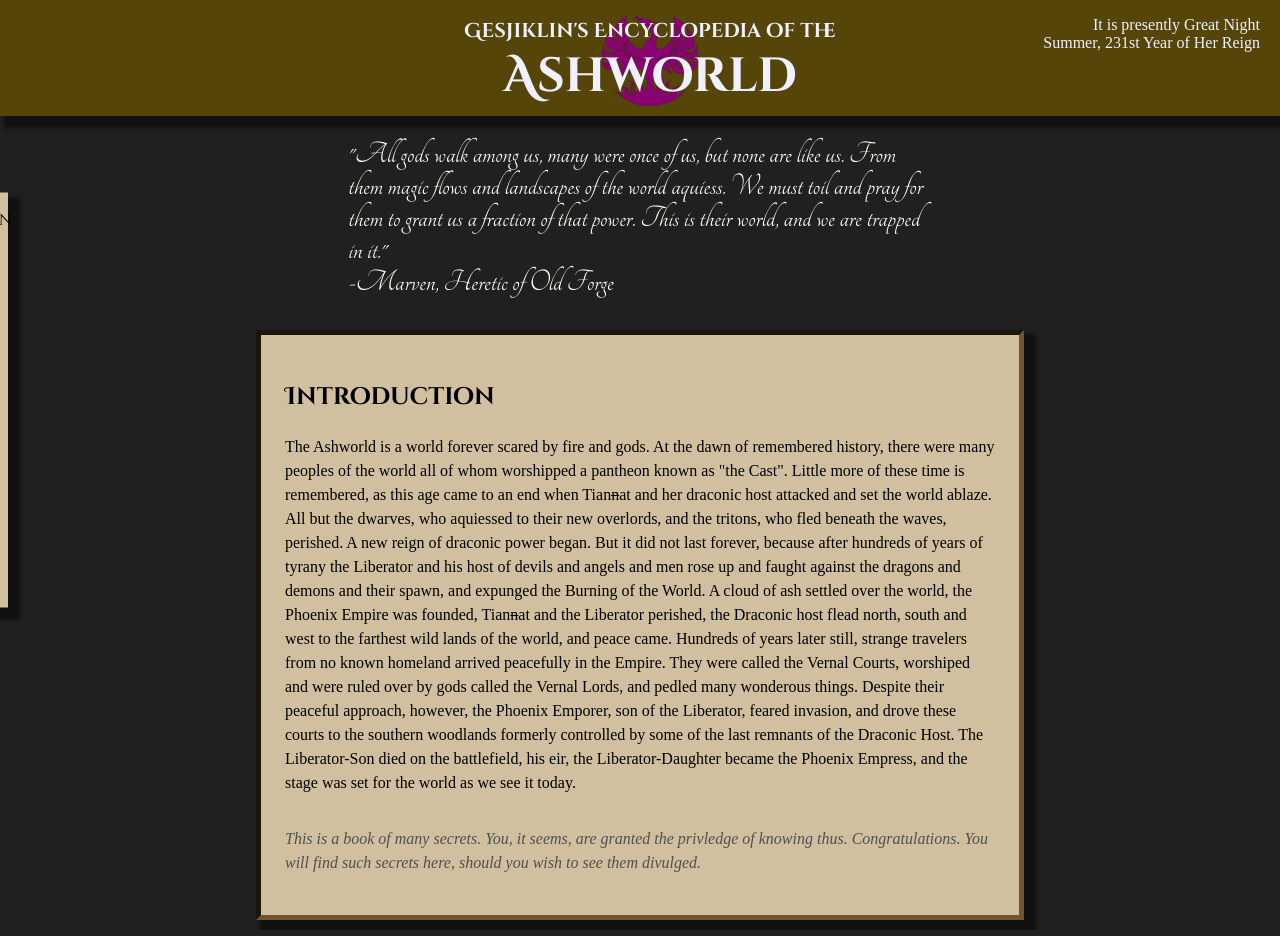
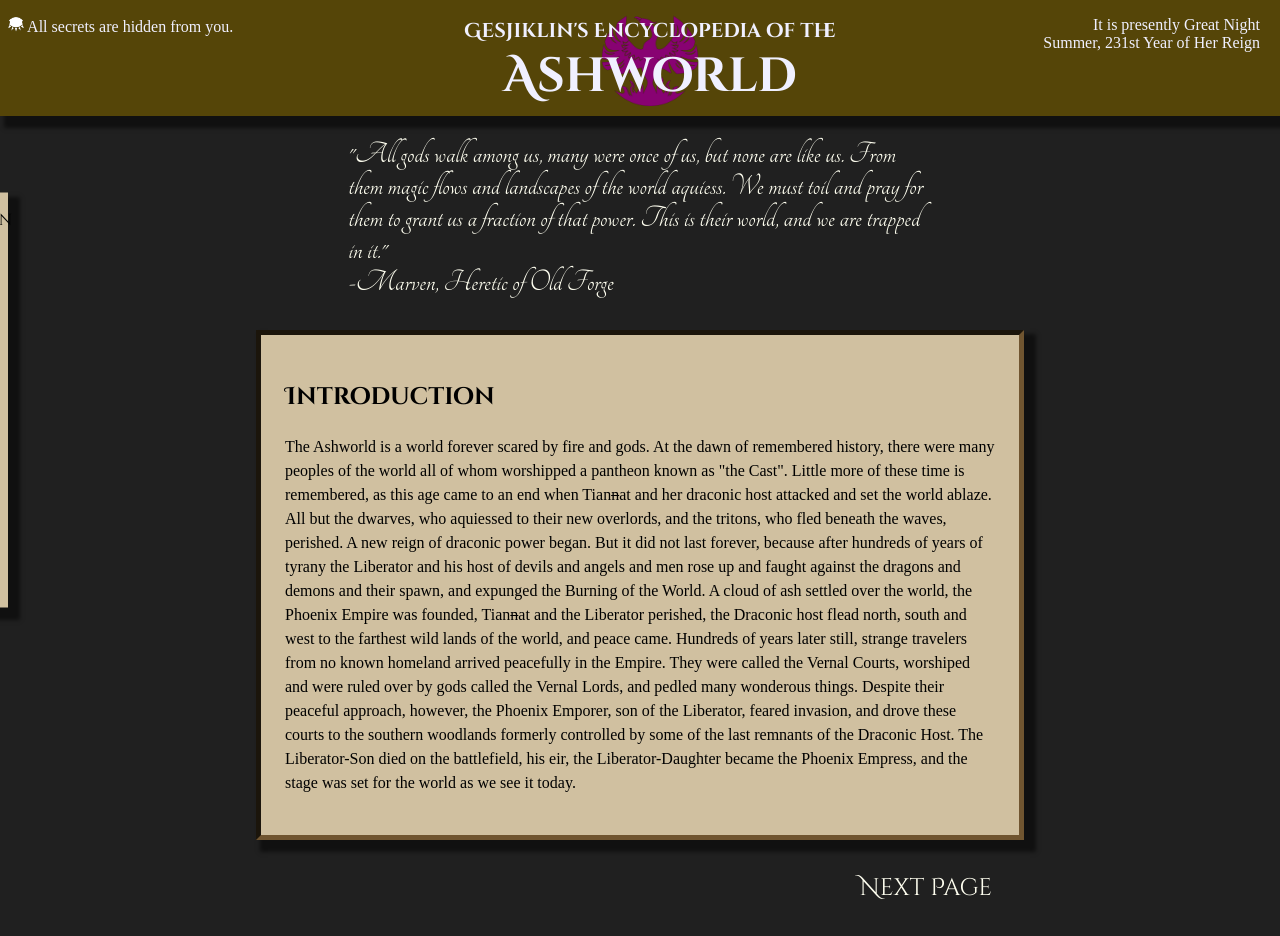
Before and after one commit to sowrd299/BurnedBook, a Django app: page / in a window 1280 px wide. Run offline with Django 3.2, Linux system fonts and the light colour scheme; data comes from the database, SQL or seed files in the repository.

Commit message:
improves secrets

```diff
--- a/ashworld/wiki/admin.py
+++ b/ashworld/wiki/admin.py
@@ -4,3 +4,4 @@
 
 # Register your models here.
 admin.site.register(InfoPage)
+admin.site.register(InfoSecret)
--- a/ashworld/wiki/models.py
+++ b/ashworld/wiki/models.py
@@ -17,5 +17,20 @@
 
     quote = models.TextField(blank = True)
     text = models.TextField(blank = True)
-    secret_text = models.TextField(blank = True)
     next_page = models.ForeignKey(to='self', on_delete=models.SET_NULL, null=True, blank=True)
+
+    def __str__(self):
+        return self.short_title
+
+
+
+class InfoSecret(models.Model):
+    '''
+    A class representing a secret piece of information on a given page
+    '''
+
+    page = models.ForeignKey(to=InfoPage, on_delete=models.SET_DEFAULT, default=InfoPage.objects.get(pk = 'Introduction').pk)
+    text = models.TextField()
+
+    def __str__(self):
+        return self.page.title() + " (" + (self.text[:10] + "..." if len(self.text) > 10 else self.text) + ")"
--- a/ashworld/wiki/static/wiki/style.css
+++ b/ashworld/wiki/static/wiki/style.css
@@ -13,8 +13,11 @@
     margin: 0%;
     padding: 10px;
     background: #554508;
+    text-align: center;
+}
+
+.title, .title a {
     color: #f0f0ff;
-    text-align: center;
 }
 
 .title, .titlebuffer{
@@ -47,13 +50,36 @@
     font-family: 'Cinzel Decorative', cursive;
 }
 
+
+/* other content on the title bar */
+
 .title p {
     position: absolute;
-    text-align: right;
-    right: 2em;
     top: 0;
     padding: 0px 8px;
 }
+
+.title p.right {
+    text-align: right;
+    right: 2em;
+}
+
+.title p.left {
+    text-align: left;
+    left: 0;
+}
+
+.title p img#main, .title p:hover img#alt {
+    display: inline;
+}
+
+.title p img#alt, .title p:hover img#main {
+    display: none;
+}
+
+
+
+/* CONTENT */
 
 .content {
     padding: 10px 20%;
@@ -99,8 +125,6 @@
 .sidebar a {
     display: block;
     padding: 16px;
-    text-decoration: none;
-    color: #000000;
     border-bottom-style: solid;
     border-bottom-color: #101010;
     border-bottom-width: 3px;
@@ -109,6 +133,12 @@
 .sidebar a:hover {
     font-weight: bold;
     color: #b03090;
+}
+
+/* undecorating all links */
+a {
+    text-decoration: none;
+    color: #000000;
 }
 
 
--- a/ashworld/wiki/templates/wiki/index.html
+++ b/ashworld/wiki/templates/wiki/index.html
@@ -26,7 +26,18 @@
     <image src="{% static 'wiki/Phoenix.png' %}" alt=""/>
     <span><h2>Gesjiklin's Encyclopedia of the</h2><h1>Ashworld</h1></span>
 
-    <p id="datetime">
+    <p id="secrets" class="left">
+        <a href="{% url 'togglesecrets' %}?return={{request.path}}">
+            <img id={% if show_secrets %}"main"{% else %}"alt"{% endif %} src="{% static 'wiki/openEye.png' %}" alt="" height="16"/>
+            <img id={% if show_secrets %}"alt"{% else %}"main"{% endif %} src="{% static 'wiki/closedEye.png' %}" alt="" height="16"/>
+            {% if show_secrets %}
+                You are viewing all secrets.
+            {% else %}
+                All secrets are hidden from you.
+            {% endif %}
+        </a>
+    </p>
+    <p id="datetime" class="right">
         It is presently HOUR SECTION <br/>
         Summer, 231st Year of Her Reign
     </p>
@@ -57,9 +68,14 @@
         <p>
             {{ info.text | safe }}
         </p>
-        <p class="secret">
-            {{ info.secret_text | safe }}
-        </p>
+        {% if show_secrets %}
+            <!--- Displaying secrets -->
+            {% for secret in info.infosecret_set.all %}
+                <p class="secret">
+                    {{ secret.text | safe }}
+                </p>
+            {% endfor %}
+        {% endif %}
     </div>
 
     {% if info.prev_page %}
--- a/ashworld/wiki/urls.py
+++ b/ashworld/wiki/urls.py
@@ -3,8 +3,9 @@
 from . import views
 
 urlpatterns = [
-    path('', views.index.as_view(), name='index'),
-    path('map', views.world_map.as_view(), name='map'),
-    path('elvish', views.elvish.as_view(), name='elvish'),
-    path('<str:pagetitle>-info', views.index.as_view(), name='info')
+    path('', views.index, name='index'),
+    path('map', views.world_map, name='map'),
+    path('elvish', views.elvish, name='elvish'),
+    path('<str:pagetitle>-info', views.index, name='info'),
+    path('toggle-secrets', views.toggle_secrets, name='togglesecrets')
 ]
--- a/ashworld/wiki/views.py
+++ b/ashworld/wiki/views.py
@@ -1,26 +1,50 @@
 from django.shortcuts import render
-from django.views.generic import TemplateView
-from django.shortcuts import get_object_or_404
+from django.shortcuts import get_object_or_404, redirect, render
 from .models import InfoPage
+
+
+def base_context(request):
+    '''
+    Returns a basic context set up with variables useful in most pages
+    '''
+
+    context = {}
+
+    # set the secrecy level
+    context['show_secrets'] = request.session.get('show_secrets', False)
+
+    return context
+
 
 # Create your views here.
 
-class index(TemplateView):
+def index(request, **kwargs):
 
     template_name = "wiki/index.html"
 
-    def get_context_data(self, **kwargs):
-        context = super().get_context_data(**kwargs)
+    context = base_context(request)
 
-        short_title = self.kwargs['pagetitle'] if ('pagetitle' in self.kwargs) else 'Introduction'
+    # find the info page
+    short_title = kwargs['pagetitle'] if ('pagetitle' in kwargs) else 'Introduction'
+    info = get_object_or_404(InfoPage, short_title=short_title)
+    context['info'] = info
 
-        info = get_object_or_404(InfoPage, short_title=short_title)
-        context['info'] = info
-        return context
+    # the actual return
+    return render(request, template_name, context)
 
 
-class world_map(TemplateView):
+def world_map(request):
     template_name = "wiki/map.html"
+    return render(request, template_name, base_context(request))
 
-class elvish(TemplateView):
+def elvish(request):
     template_name = "wiki/elvish.html"
+    return render(request, template_name, base_context(request))
+
+
+def toggle_secrets(request):
+    '''
+    Toggles a user's status for viewing secrets
+    '''
+    request.session['show_secrets'] = not request.session.get('show_secrets', False)
+    return redirect(request.GET.get('return'))
```
Also changed, not shown: ashworld/db.sqlite3, ashworld/wiki/migrations/0004_infosecret.py (added), ashworld/wiki/migrations/0005_remove_infopage_secret_text.py (added), ashworld/wiki/static/wiki/closedEye.png (added), ashworld/wiki/static/wiki/openEye.png (added), 1 other file.
